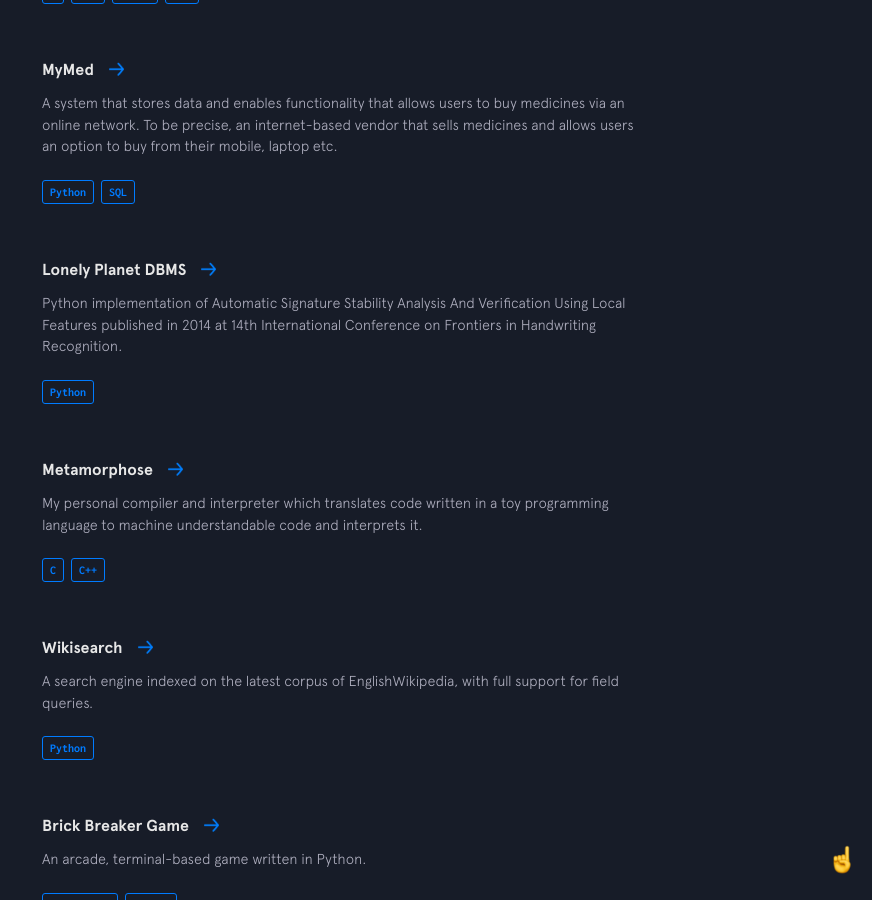
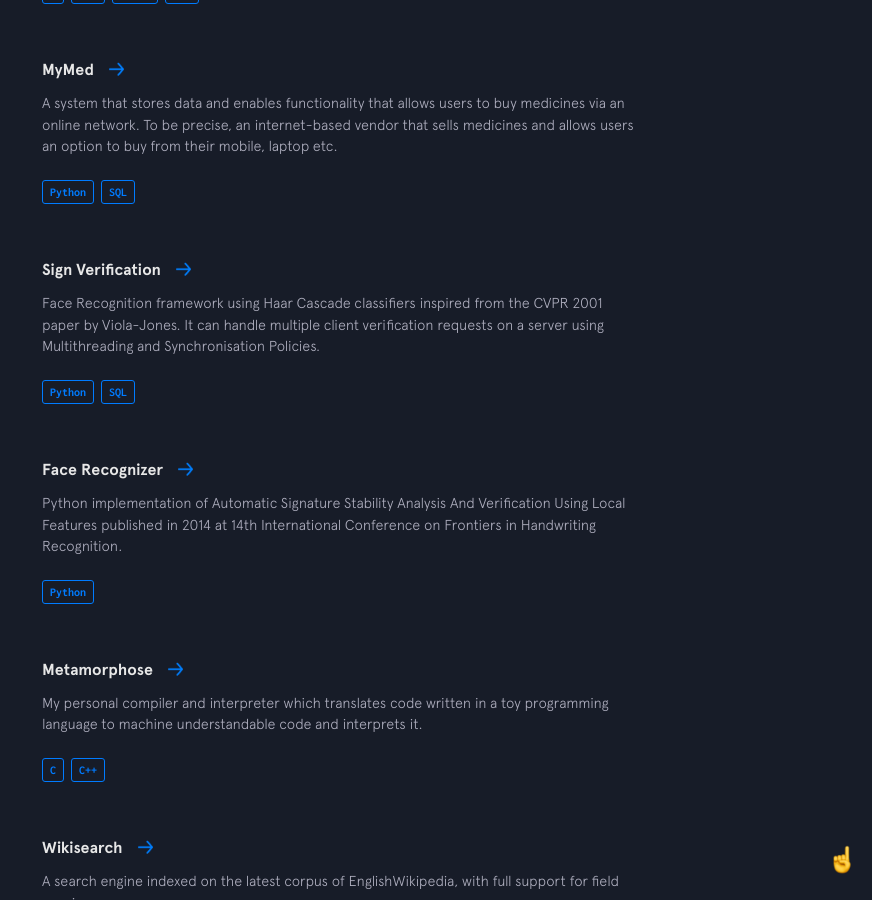
Before and after one commit to huzaifa06/huzaifa06.github.io, a Jekyll site: the page built from index.html, in a window 1280 px wide and 900 px high, scrolled down 3957 px. Shown: the whole window, without its empty margins (408-1280 px from the left). Built offline with Jekyll 4.4.1, drawn with Linux system fonts in a browser that asks for light colours; nearby versions of some CDN libraries.

Commit message:
Update other-projects.yml

```diff
--- a/_data/other-projects.yml
+++ b/_data/other-projects.yml
@@ -16,12 +16,21 @@
     - thing: Python
     - thing: SQL
 
-- name: Lonely Planet DBMS
+- name: Sign Verification
   url: https://github.com/huzaifa06/sign-verification
   code: https://github.com/huzaifa06/sign-verification
+  description: Face Recognition framework using Haar Cascade classifiers inspired from the CVPR 2001 paper by Viola-Jones. It can handle multiple client verification requests on a server using Multithreading and Synchronisation Policies.
+  used:
+    - thing: Python
+    - thing: SQL
+
+- name: Face Recognizer
+  url: https://github.com/huzaifa06/face-recognizer
+  code: https://github.com/huzaifa06/face-recognizer
   description: Python implementation of Automatic Signature Stability Analysis And Verification Using Local Features published in 2014 at 14th International Conference on Frontiers in Handwriting Recognition.
   used:
     - thing: Python
+
 
 - name: Metamorphose
   url: https://github.com/huzaifa06/metamorphose
```
